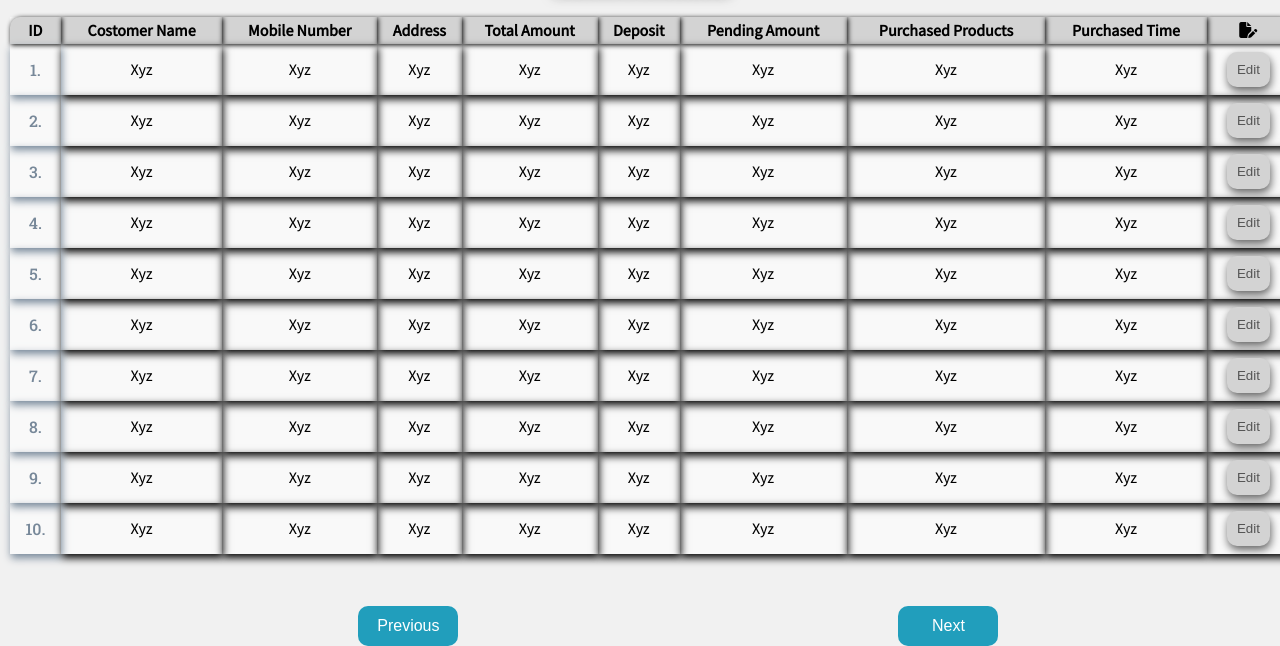
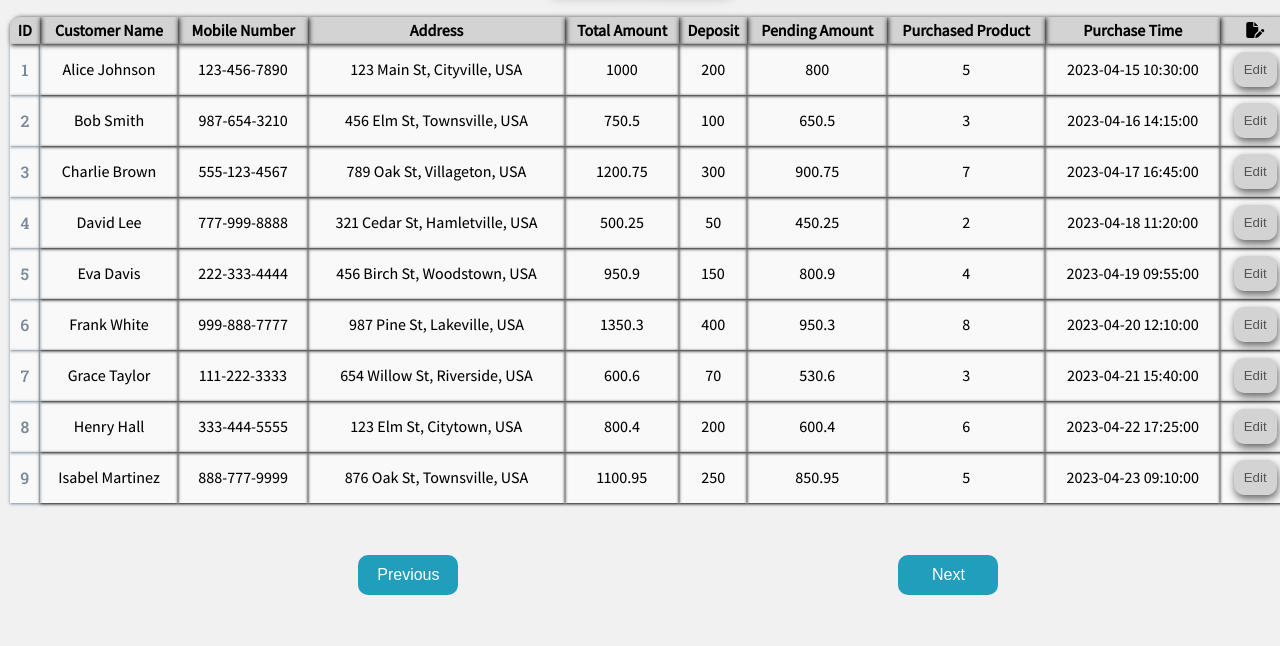
Before and after one commit to Learners121/project--sanitary, a plain HTML site: page frontend/html/VIewProduct.html in a window 1280 px wide. Shown: the part 185-831 px from the top of the page. After the commit the page ends 800 px from the top, so only its background shows below. Drawn offline with Linux system fonts and the light colour scheme; a web font is replaced by a local one.

Commit message:
featre added in View Product and some change in css and i maked dummy data of view product and now data is fetched from dummy data of view product to View Product table

```diff
--- a/backend/package.json
+++ b/backend/package.json
@@ -16,6 +16,6 @@
     "cors": "^2.8.5",
     "dotenv": "^16.3.1",
     "express": "^4.18.2",
-    "mysql2": "^3.6.2"
+    "mysql2": "^3.6.3"
   }
 }
--- a/backend/services/addProductServices.js
+++ b/backend/services/addProductServices.js
@@ -7,6 +7,8 @@ const addProductService = async (data, res) => {
     const fieldsName = {
       Category: ["name"],
       Product_details: [
+        "Catogary_id",
+        "class_type",
         "Product_name",
         "Product_code",
         "Product_size",
--- a/frontend/css/ViewProduct.css
+++ b/frontend/css/ViewProduct.css
@@ -166,7 +166,7 @@ th {
 td {
   text-align: center;
   padding: 0.5rem;
-  box-shadow: 1px 4px 8px;
+  box-shadow: 0px 1px 3px;
   text-transform: capitalize;
 }
 
--- /dev/null
+++ b/frontend/dumyDataViewProduct/View-product-DumyData.json
@@ -0,0 +1,101 @@
+[
+    {
+      "id": 1,
+      "customer_name": "Alice Johnson",
+      "mobile_number": "123-456-7890",
+      "address": "123 Main St, Cityville, USA",
+      "total_amount": 1000.0,
+      "deposit": 200.0,
+      "pending_amount": 800.0,
+      "purchased_product": 5,
+      "purchased_time": "2023-04-15 10:30:00"
+    },
+    {
+      "id": 2,
+      "customer_name": "Bob Smith",
+      "mobile_number": "987-654-3210",
+      "address": "456 Elm St, Townsville, USA",
+      "total_amount": 750.5,
+      "deposit": 100.0,
+      "pending_amount": 650.5,
+      "purchased_product": 3,
+      "purchased_time": "2023-04-16 14:15:00"
+    },
+    {
+      "id": 3,
+      "customer_name": "Charlie Brown",
+      "mobile_number": "555-123-4567",
+      "address": "789 Oak St, Villageton, USA",
+      "total_amount": 1200.75,
+      "deposit": 300.0,
+      "pending_amount": 900.75,
+      "purchased_product": 7,
+      "purchased_time": "2023-04-17 16:45:00"
+    },
+    {
+      "id": 4,
+      "customer_name": "David Lee",
+      "mobile_number": "777-999-8888",
+      "address": "321 Cedar St, Hamletville, USA",
+      "total_amount": 500.25,
+      "deposit": 50.0,
+      "pending_amount": 450.25,
+      "purchased_product": 2,
+      "purchased_time": "2023-04-18 11:20:00"
+    },
+    {
+      "id": 5,
+      "customer_name": "Eva Davis",
+      "mobile_number": "222-333-4444",
+      "address": "456 Birch St, Woodstown, USA",
+      "total_amount": 950.9,
+      "deposit": 150.0,
+      "pending_amount": 800.9,
+      "purchased_product": 4,
+      "purchased_time": "2023-04-19 09:55:00"
+    },
+    {
+      "id": 6,
+      "customer_name": "Frank White",
+      "mobile_number": "999-888-7777",
+      "address": "987 Pine St, Lakeville, USA",
+      "total_amount": 1350.3,
+      "deposit": 400.0,
+      "pending_amount": 950.3,
+      "purchased_product": 8,
+      "purchased_time": "2023-04-20 12:10:00"
+    },
+    {
+      "id": 7,
+      "customer_name": "Grace Taylor",
+      "mobile_number": "111-222-3333",
+      "address": "654 Willow St, Riverside, USA",
+      "total_amount": 600.6,
+      "deposit": 70.0,
+      "pending_amount": 530.6,
+      "purchased_product": 3,
+      "purchased_time": "2023-04-21 15:40:00"
+    },
+    {
+      "id": 8,
+      "customer_name": "Henry Hall",
+      "mobile_number": "333-444-5555",
+      "address": "123 Elm St, Citytown, USA",
+      "total_amount": 800.4,
+      "deposit": 200.0,
+      "pending_amount": 600.4,
+      "purchased_product": 6,
+      "purchased_time": "2023-04-22 17:25:00"
+    },
+    {
+      "id": 9,
+      "customer_name": "Isabel Martinez",
+      "mobile_number": "888-777-9999",
+      "address": "876 Oak St, Townsville, USA",
+      "total_amount": 1100.95,
+      "deposit": 250.0,
+      "pending_amount": 850.95,
+      "purchased_product": 5,
+      "purchased_time": "2023-04-23 09:10:00"
+    }
+  ]
--- a/frontend/html/VIewProduct.html
+++ b/frontend/html/VIewProduct.html
@@ -40,188 +40,8 @@
   <header class="page-heading">
     <h1>View Product </h1>
   </header>
-  <table id="table-container">
-    <tr class="heading-section">
-      <th>ID</th>
-      <th>Costomer Name</th>
-      <th>Mobile Number</th>
-      <th>Address</th>
-      <th>Total Amount</th>
-      <th>deposit</th>
-      <th>pending amount</th>
-      <th>purchased products</th>
-      <th>purchased time</th>
-      <th><i class="fa-solid fa-file-pen"></i></th>
-    </tr>
-    <tr class="data-section">
-      <td class="sr-no">1.</td>
-      <td>xyz</td>
-      <td>xyz</td>
-      <td>xyz</td>
-      <td>xyz</td>
-      <td>xyz</td>
-      <td>xyz</td>
-      <td>xyz</td>
-      <td>xyz</td>
-      <td>
-        <button class="edit-btn">
-          Edit
-        </button>
-      </td>
-      </div>
-    </tr>
-    <tr class="data-section">
-      <td class="sr-no">2.</td>
-      <td>xyz</td>
-      <td>xyz</td>
-      <td>xyz</td>
-      <td>xyz</td>
-      <td>xyz</td>
-      <td>xyz</td>
-      <td>xyz</td>
-      <td>xyz</td>
-      <td>
-        <button class="edit-btn">
-          Edit
-        </button>
-      </td>
-      </div>
-    </tr>
-    <tr class="data-section">
-      <td class="sr-no">3.</td>
-      <td>xyz</td>
-      <td>xyz</td>
-      <td>xyz</td>
-      <td>xyz</td>
-      <td>xyz</td>
-      <td>xyz</td>
-      <td>xyz</td>
-      <td>xyz</td>
-      <td>
-        <button class="edit-btn">
-          Edit
-        </button>
-      </td>
-      </div>
-    </tr>
-    <tr class="data-section">
-      <td class="sr-no">4.</td>
-      <td>xyz</td>
-      <td>xyz</td>
-      <td>xyz</td>
-      <td>xyz</td>
-      <td>xyz</td>
-      <td>xyz</td>
-      <td>xyz</td>
-      <td>xyz</td>
-      <td>
-        <button class="edit-btn">
-          Edit
-        </button>
-      </td>
-      </div>
-    </tr>
-    <tr class="data-section">
-      <td class="sr-no">5.</td>
-      <td>xyz</td>
-      <td>xyz</td>
-      <td>xyz</td>
-      <td>xyz</td>
-      <td>xyz</td>
-      <td>xyz</td>
-      <td>xyz</td>
-      <td>xyz</td>
-      <td>
-        <button class="edit-btn">
-          Edit
-        </button>
-      </td>
-    </tr>
-    <tr class="data-section">
-      <td class="sr-no">6.</td>
-      <td>xyz</td>
-      <td>xyz</td>
-      <td>xyz</td>
-      <td>xyz</td>
-      <td>xyz</td>
-      <td>xyz</td>
-      <td>xyz</td>
-      <td>xyz</td>
-      <td>
-        <button class="edit-btn">
-          Edit
-        </button>
-      </td>
-      </div>
-    </tr>
-    <tr class="data-section">
-      <td class="sr-no">7.</td>
-      <td>xyz</td>
-      <td>xyz</td>
-      <td>xyz</td>
-      <td>xyz</td>
-      <td>xyz</td>
-      <td>xyz</td>
-      <td>xyz</td>
-      <td>xyz</td>
-      <td>
-        <button class="edit-btn">
-          Edit
-        </button>
-      </td>
-      </div>
-    </tr>
-    <tr class="data-section">
-      <td class="sr-no">8.</td>
-      <td>xyz</td>
-      <td>xyz</td>
-      <td>xyz</td>
-      <td>xyz</td>
-      <td>xyz</td>
-      <td>xyz</td>
-      <td>xyz</td>
-      <td>xyz</td>
-      <td>
-        <button class="edit-btn">
-          Edit
-        </button>
-      </td>
-      </div>
-    </tr>
-    <tr class="data-section">
-      <td class="sr-no">9.</td>
-      <td>xyz</td>
-      <td>xyz</td>
-      <td>xyz</td>
-      <td>xyz</td>
-      <td>xyz</td>
-      <td>xyz</td>
-      <td>xyz</td>
-      <td>xyz</td>
-      <td>
-        <button class="edit-btn">
-          Edit
-        </button>
-      </td>
-      </div>
-    </tr>
-    <tr class="data-section">
-      <td class="sr-no">10.</td>
-      <td>xyz</td>
-      <td>xyz</td>
-      <td>xyz</td>
-      <td>xyz</td>
-      <td>xyz</td>
-      <td>xyz</td>
-      <td>xyz</td>
-      <td>xyz</td>
-      <td>
-        <button class="edit-btn">
-          Edit
-        </button>
-      </td>
-      </div>
-    </tr>
+
+  <table  id="table-container">
   </table>
   <div class="innerContainer3">
     <button>Previous</button>
--- a/frontend/js/Add_product.js
+++ b/frontend/js/Add_product.js
@@ -1,4 +1,4 @@
-let form = document.getElementById("form");
+let form = document.getElementById("submit-form");
 let API_URL = `http://localhost:8000`;
 
 async function handleFormData() {
--- a/frontend/js/VIewProduct.js
+++ b/frontend/js/VIewProduct.js
@@ -14,3 +14,90 @@ function clickMenu() {
         menuBar.classList.toggle('active');
     })
 }
+
+const tBody = document.querySelector("table");
+
+function generateHeadings(headings) {
+  const tr = document.createElement("tr");
+  tr.setAttribute("class","heading-section")
+  headings.forEach((heading) => {
+    const th = document.createElement("th");
+    th.textContent = heading;
+    tr.appendChild(th);
+
+  });
+  const editButton = document.createElement("tr");
+  const actionCell = document.createElement("th");
+  const dataOfButton = document.createElement("i")
+  dataOfButton.setAttribute("class","fa-solid fa-file-pen")
+  actionCell.appendChild(dataOfButton)
+  actionCell.appendChild(editButton);
+  tr.appendChild(actionCell);
+  tBody.appendChild(tr);
+}
+
+async function fetchData(url) {
+  try {
+    const response = await fetch(url);
+    if (!response.ok) {
+      throw new Error(`URL is not valid`);
+    }
+    const data = await response.json();
+    return data;
+  } catch (error) {
+    console.log(`Error:`, error);
+  }
+}
+
+
+async function generateHeadingsData() {
+    try {
+      const data = await fetchData("../dumyDataViewProduct/View-product-DumyData.json");
+      data.forEach((item) => {
+        const tr = document.createElement("tr");
+        tr.setAttribute("class","data-section")
+        const keys = [
+          "id",
+          "customer_name",
+          "mobile_number",
+          "address",
+          "total_amount",
+          "deposit",
+          "pending_amount",
+          "purchased_product",
+          "purchased_time",
+        ];
+
+        keys.forEach((key,index) => {
+          const td = document.createElement("td");
+          td.textContent = `${item[key]}`;
+          if (index === 0) {
+            td.classList.add("sr-no");
+          }
+          tr.appendChild(td);
+        });
+        const editButton = document.createElement("button");
+        editButton.textContent = "Edit ";
+        editButton.setAttribute("class","edit-btn")
+        const actionCell = document.createElement("td");
+        actionCell.appendChild(editButton);
+        tr.appendChild(actionCell);
+        tBody.appendChild(tr);
+      });
+    }catch (error) {
+      console.log("Error:", error);
+    }
+  }
+  generateHeadings([
+    "ID",
+    "Customer Name",
+    "Mobile Number",
+    "Address",
+    "Total Amount",
+    "Deposit",
+    "Pending Amount",
+    "Purchased Product",
+    "Purchase Time",
+  ]);
+
+  generateHeadingsData();
--- a/package.json
+++ /dev/null
@@ -1,5 +0,0 @@
-{
-  "dependencies": {
-    "nodemon": "^3.0.1"
-  }
-}
```
Also changed, not shown: frontend/html/addProduct-Form.html (+1 -1 lines), 1 other file.
